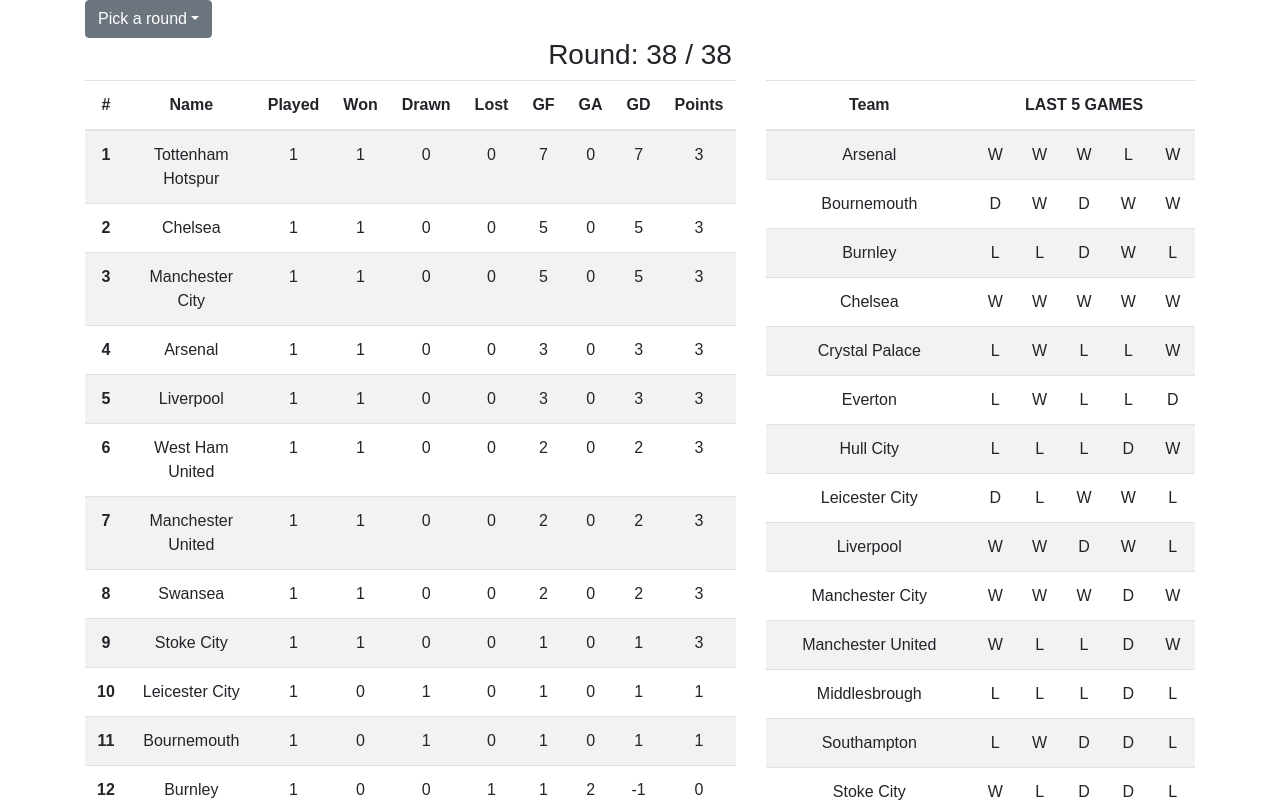
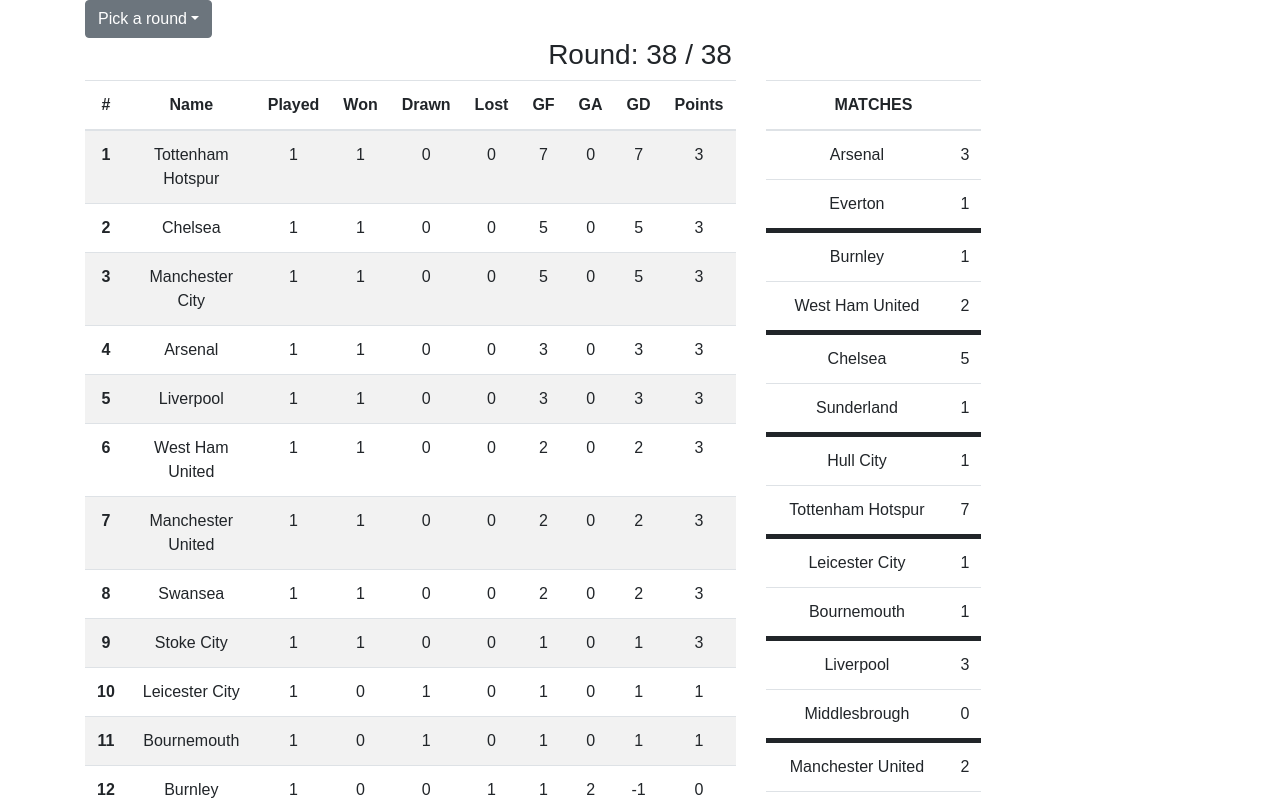
Before and after one commit to irisbabic/premiereship, a React (Create React App) app in the folder scores/: page / in a window 1280 px wide. Shown: the top 802 px of the page. Built offline with nearby package versions, Linux system fonts and the light colour scheme.

Commit message:
Added Matches component

```diff
--- a/scores/src/components/Choice.css
+++ /dev/null
@@ -1,3 +0,0 @@
-#myTable {
-    width: 50%;
-}
--- a/scores/src/components/Choice.tsx
+++ b/scores/src/components/Choice.tsx
@@ -3,7 +3,10 @@
 
 import {StoreState} from "../types";
 
+//import Matches from "./Matches"
 import RankingTable from "./RankingTable";
+import Matches from "./Matches";
+
 
 let clubs: Array<any> = [];
 let trendClubs: Array<any>;
@@ -180,6 +183,7 @@
     render(): React.ReactNode {
         this.handleClubs(data[this.props.state.round - 1].matches);
         sortTrend(data[0].matches);
+
         return (
             <div className="container">
                 <div className="row">
@@ -208,8 +212,8 @@
                     </div>
                 </div>
                 <div className="row">
-                    <div className="col-md">
-                        <table className="table table-striped table-bright" id='myTable'>
+                    <div className="col-lg">
+                        <table className="table table-striped table-bright table-responsive" id='myTable'>
                             <thead>
                             <tr>
                                 <th scope="col">#</th>
@@ -239,8 +243,11 @@
                             </tbody>
                         </table>
                     </div>
-                    <div className="col-md">
-                        <table className="table table-striped table-bright" id="trendTable">
+                    <div className="col-lg">
+                        <Matches data={data[this.props.state.round - 1].matches}/>
+                    </div>
+                    <div className="col-lg">
+                        <table className="table table-striped table-bright table-responsive" id="trendTable">
                             <thead>
                             <tr>
                                 <th>Team</th>
@@ -263,6 +270,7 @@
                         </table>
                     </div>
                 </div>
+
             </div>
         );
     }
--- /dev/null
+++ b/scores/src/components/Matches.css
@@ -0,0 +1,3 @@
+#matchesTable tr:nth-child(2n+2){
+    border-bottom: thick solid;
+}
--- /dev/null
+++ b/scores/src/components/Matches.tsx
@@ -0,0 +1,49 @@
+import * as React from 'react';
+
+import './Matches.css';
+
+export interface Props {
+    data: any;
+}
+
+let scores: any;
+
+class Matches extends React.Component <Props> {
+
+    handleScores = () => {
+        scores = [];
+        (this.props.data as (Object)[]).map((matches: Object) => {
+            Object.keys(matches).map((match: any) => (
+                scores.push(match + ':' + matches[match])
+            ))
+        });
+    };
+
+    /**
+     * @description Renders rows in a table depending on current round
+     */
+    render(): React.ReactNode {
+        this.handleScores();
+        return (
+            <table className="table table-responsive" id="matchesTable">
+                <thead>
+                <tr>
+                    <th colSpan={2}>MATCHES</th>
+                </tr>
+                </thead>
+                <tbody>
+                {
+                    scores.map((matches: string, index: number) => (
+                            <tr key={index}>
+                                <td>{matches.split(':')[0]}</td>
+                                <td>{matches.split(':')[1]}</td>
+                            </tr>
+                        )
+                    )}
+                </tbody>
+            </table>
+        )
+    }
+}
+
+export default Matches;
```
